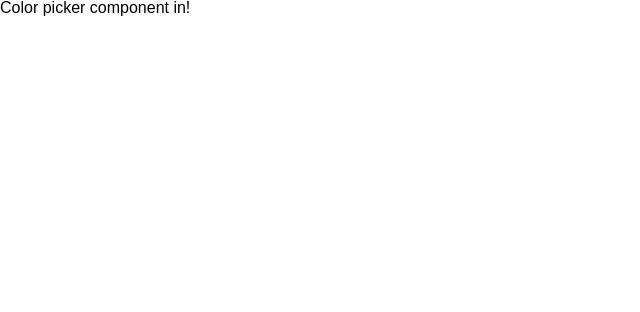
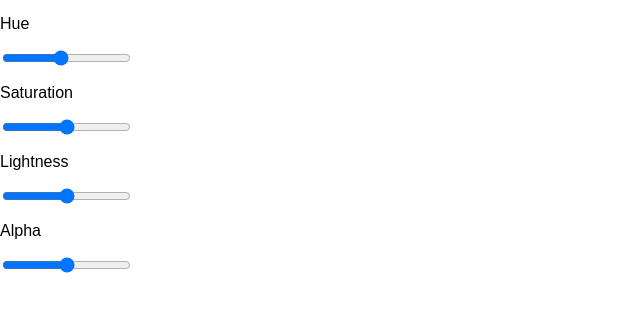
Before and after one commit to chadlada/ColorPicker, a React (Vite) app: page / in a window 1280 px wide. Shown: the top 312 px of the page, without its empty margins (0-640 px from the left). Built offline with nearby package versions, Linux system fonts and the light colour scheme.

Commit message:
Hooks, functions, and inpute sliders for HSL added

```diff
--- a/index.html
+++ b/index.html
@@ -4,7 +4,7 @@
     <meta charset="UTF-8" />
     <link rel="icon" type="image/svg+xml" href="/src/favicon.svg" />
     <meta name="viewport" content="width=device-width, initial-scale=1.0" />
-    <title>React App</title>
+    <title>Color Picker</title>
   </head>
   <body>
     <div id="root"></div>
--- a/src/App.tsx
+++ b/src/App.tsx
@@ -1,5 +1,5 @@
 import React from 'react'
-import { ColorPicker } from './components/colorpicker'
+import { ColorPicker } from './components/ColorPicker'
 
 export function App() {
   return (
--- a/src/components/ColorPicker.tsx
+++ b/src/components/ColorPicker.tsx
@@ -1,5 +1,71 @@
-import React from 'react'
+import React, { useState } from 'react'
 
 export function ColorPicker() {
-  return <div>Color picker component in!</div>
+  // HOOKS//       const .....
+  const [hue, setHue] = useState('60')
+  const [saturation, setSaturation] = useState('50')
+  const [lightness, setLightness] = useState('50')
+  const [alpha, setAlpha] = useState('50')
+  const newBackgroundColor = `hsla(${hue},${saturation}%,${lightness}%,${alpha}`
+
+  // FUNCTIONS
+  function handleHueRange(event: React.ChangeEvent<HTMLInputElement>) {
+    event.preventDefault()
+    setHue(event.target.value)
+  }
+  function handleSaturationRange(event: React.ChangeEvent<HTMLInputElement>) {
+    event.preventDefault()
+    setSaturation(event.target.value)
+  }
+  function handleLightnessRange(event: React.ChangeEvent<HTMLInputElement>) {
+    event.preventDefault()
+    setLightness(event.target.value)
+  }
+  function handleAlphaRange(event: React.ChangeEvent<HTMLInputElement>) {
+    event.preventDefault()
+    setAlpha(event.target.value)
+  }
+
+  return (
+    <div>
+      <section>
+        <p>Hue</p>
+        <input
+          className="hue"
+          type="range"
+          onChange={handleHueRange}
+          min="0"
+          max="360"
+          value="164"
+        />
+        <p>Saturation</p>
+        <input
+          className="saturation"
+          onChange={handleSaturationRange}
+          type="range"
+          min="0"
+          max="100"
+          value="50"
+        />
+        <p>Lightness</p>
+        <input
+          className="lightness"
+          onChange={handleLightnessRange}
+          type="range"
+          min="0"
+          max="100"
+          value="50"
+        />
+        <p>Alpha</p>
+        <input
+          className="alpha"
+          onChange={handleAlphaRange}
+          type="range"
+          min="0"
+          max="100"
+          value="50"
+        />
+      </section>
+    </div>
+  )
 }
```
